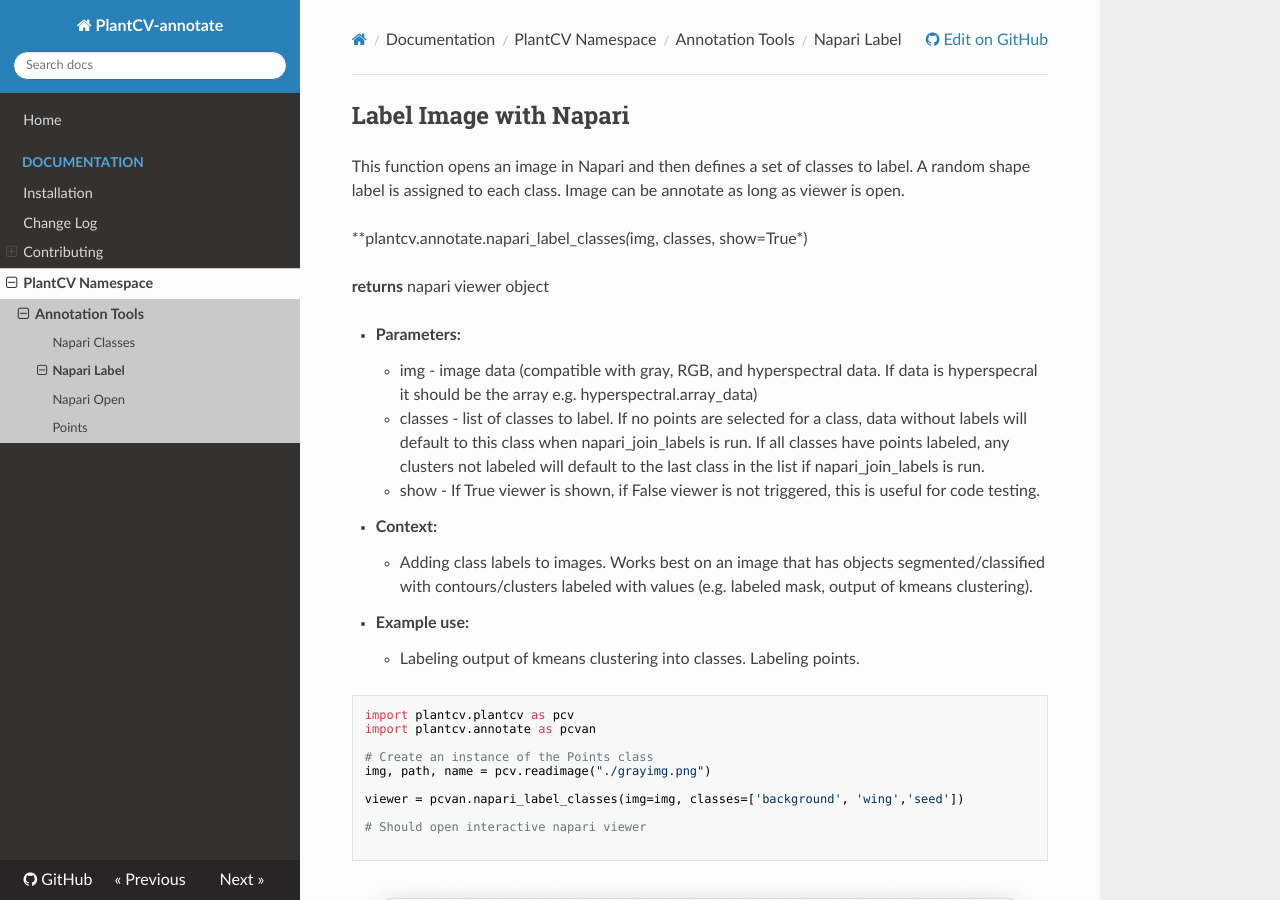
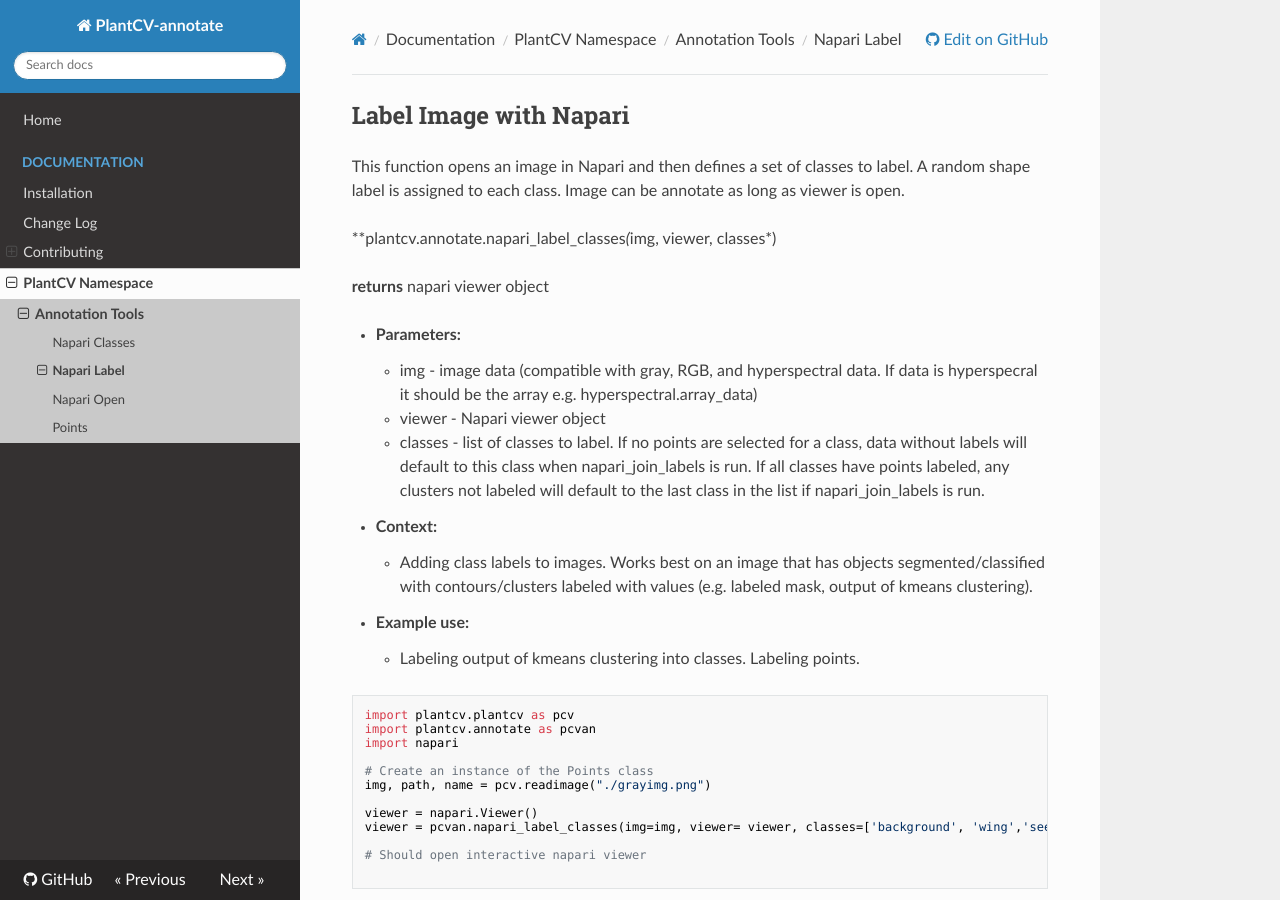
Before and after one commit to danforthcenter/plantcv-annotate, an MkDocs documentation site: the page built from docs/napari_label_classes.md, in a window 1280 px wide and 900 px high. Built offline with MkDocs 1.6.1, drawn with Linux system fonts in a browser that asks for light colours; nearby versions of some CDN libraries.

````diff
--- a/docs/napari_label_classes.md
+++ b/docs/napari_label_classes.md
@@ -3,19 +3,18 @@
 This function opens an image in Napari and then defines a set of classes to label. A random shape label is assigned to each class.
 Image can be annotate as long as viewer is open.
 
-**plantcv.annotate.napari_label_classes*(*img, classes, show=True*)
+**plantcv.annotate.napari_label_classes*(*img, viewer, classes*)
 
 **returns** napari viewer object
 
 - **Parameters:**
     - img - image data (compatible with gray, RGB, and hyperspectral data. If data is hyperspecral it should be the array e.g. hyperspectral.array_data)
+    - viewer - Napari viewer object
     - classes - list of classes to label. If no points are selected for a class,
         data without labels will default to this class when napari_join_labels
         is run. If all classes have points labeled, any clusters not labeled
         will default to the last class in the list if napari_join_labels is
         run.
-    - show - If True viewer is shown, if False viewer is not triggered, this is useful for code testing.
-
 
 - **Context:**
     - Adding class labels to images. Works best on an image that has objects segmented/classified with contours/clusters labeled with values (e.g. labeled mask, output of kmeans clustering).
@@ -27,11 +26,13 @@ Image can be annotate as long as viewer is open.
 ```python
 import plantcv.plantcv as pcv
 import plantcv.annotate as pcvan
+import napari
 
 # Create an instance of the Points class
 img, path, name = pcv.readimage("./grayimg.png")
 
-viewer = pcvan.napari_label_classes(img=img, classes=['background', 'wing','seed'])
+viewer = napari.Viewer()
+viewer = pcvan.napari_label_classes(img=img, viewer= viewer, classes=['background', 'wing','seed'])
 
 # Should open interactive napari viewer
 
````
Also changed, not shown: docs/napari_classes.md (+4 -1 lines), docs/napari_open.md (+5 -2 lines), 6 other files.
